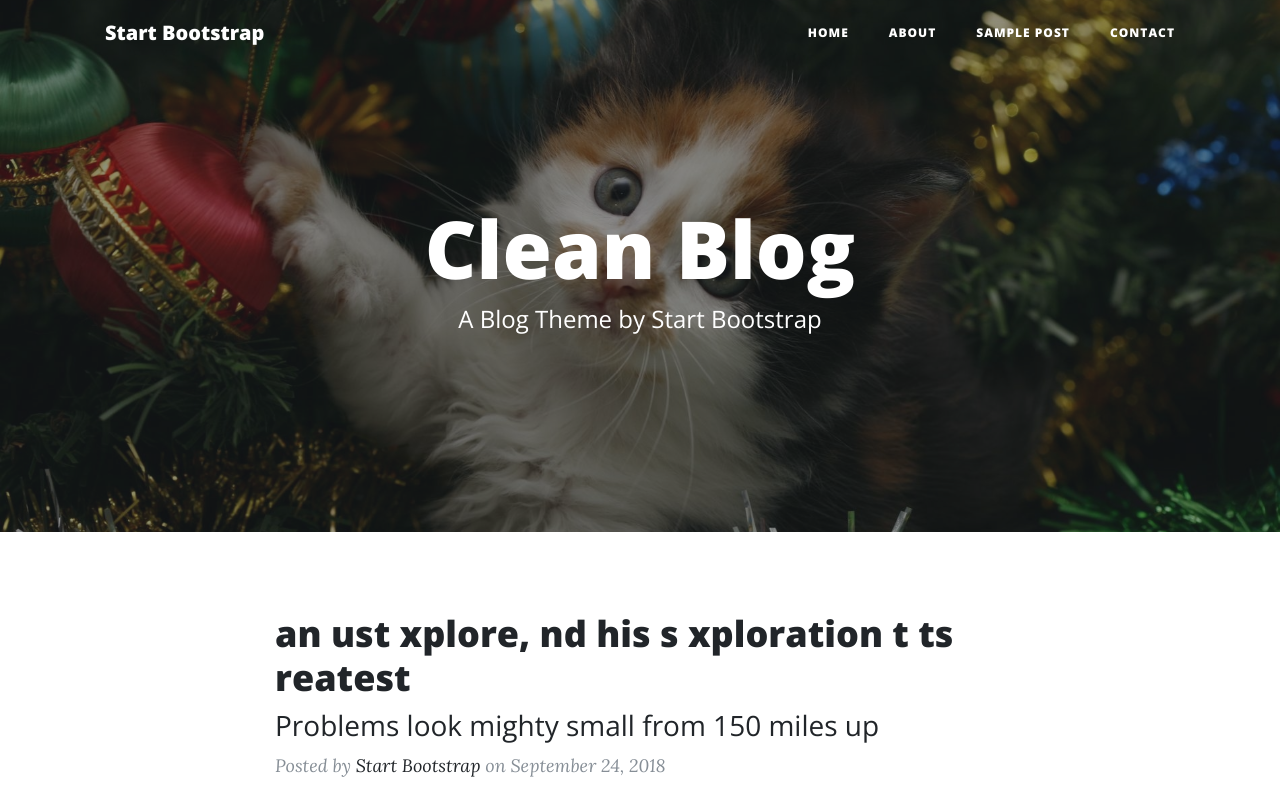
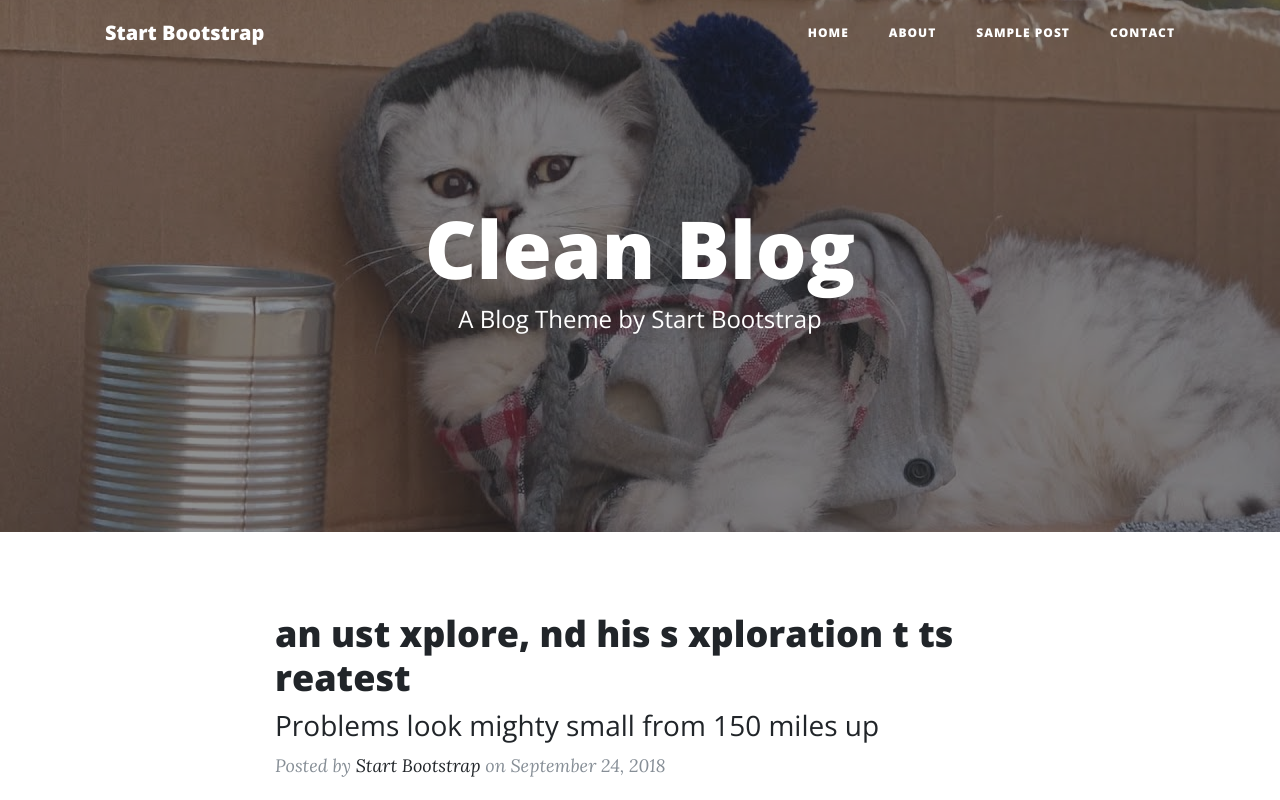
Before and after one commit to alvinjo/alvinjo.github.io, a website: page index.html in a window 1280 px wide. Shown: the top 800 px of the page. Drawn offline with nearby package versions, Linux system fonts and the light colour scheme.

Commit message:
cat backgro

```diff
--- a/index.html
+++ b/index.html
@@ -53,7 +53,7 @@
     </nav>
 
     <!-- Page Header -->
-    <header class="masthead" style="background-image: url('img/homecat1-bg.jpg')">
+    <header class="masthead" style="background-image: url('img/home-bg.jpg')">
       <div class="overlay"></div>
       <div class="container">
         <div class="row">
```
